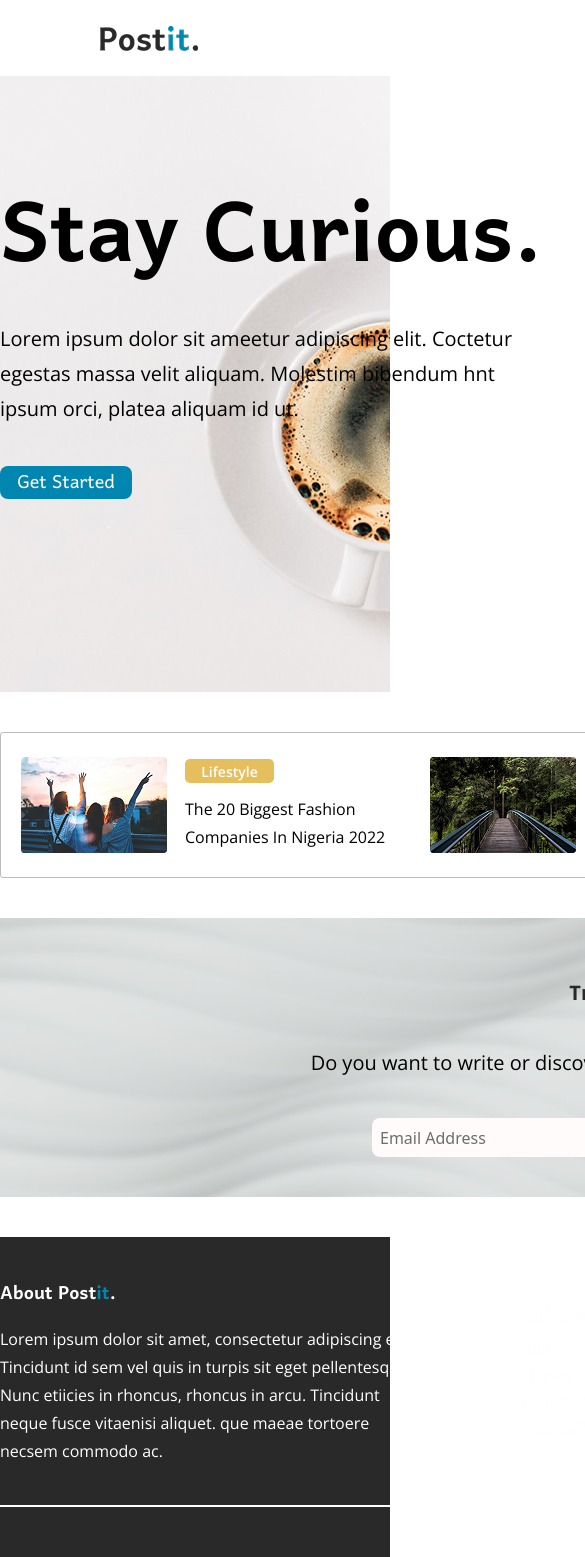
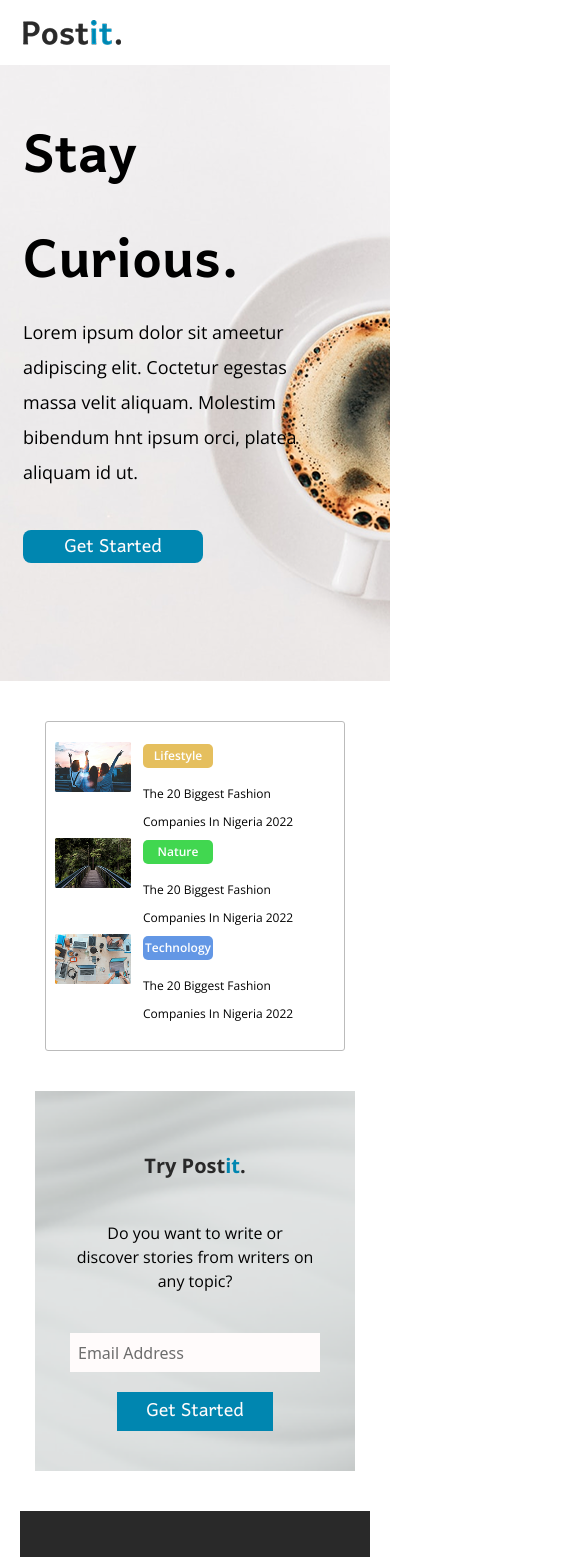
Before and after one commit to YounQsheyex/PostIt-Front-End, a React (Vite) app: page / in a window 390 px wide. Shown: the top 1557 px of the page, 585 px wide, since content can reach past the window. Built offline with nearby package versions, Linux system fonts and the light colour scheme.

Commit message:
feat:added responsivesness

```diff
--- a/package.json
+++ b/package.json
@@ -24,6 +24,7 @@
     "@types/react": "^19.1.2",
     "@types/react-dom": "^19.1.2",
     "@vitejs/plugin-react": "^4.4.1",
+    "daisyui": "^5.0.43",
     "eslint": "^9.25.0",
     "eslint-plugin-react-hooks": "^5.2.0",
     "eslint-plugin-react-refresh": "^0.4.19",
--- a/src/components/Footer.jsx
+++ b/src/components/Footer.jsx
@@ -6,10 +6,10 @@ import { FaArrowRight } from "react-icons/fa";
 
 const Footer = () => {
   return (
-    <div className="w-full bg-[#292929] mt-10">
-      <div className="w-[1240px] mx-auto py-10">
-        <div className="flex justify-between items-center">
-          <div className="w-[427px]">
+    <div className="w-[350px] mx-auto lg:w-full bg-[#292929] mt-10">
+      <div className="w-sm lg:w-[1240px] mx-auto py-10">
+        <div className="flex flex-col lg:flex lg:flex-row justify-between items-center">
+          <div className="w-sm px-5 lg:px-0 lg:w-[427px]">
             <h1 className="font-[700] font-[harmattan] text-[24px] text-[#ffffff]">
               About Post
               <span className="font-[700] text-[24px] text-[#0086b0]">it</span>.
@@ -21,11 +21,11 @@ const Footer = () => {
               que maeae tortoere necsem commodo ac.
             </p>
           </div>
-          <div className="w-[290px]">
+          <div className="w-sm lg:w-[290px] px-5 lg:px-0 mt-5 lg:mt-0">
             <h1 className="font-[700] font-[harmattan] text-[24px] text-[#fdfeff]">
               Quick Menu
             </h1>
-            <div className="flex justify-between items-center font-[400] font-[Open_Sans] text-[16px] text-[#fdfeff] leading-[27px]">
+            <div className="flex flex-col gap-5 justify-between lg:flex lg:flex-row lg:items-center font-[400] font-[Open_Sans] text-[16px] text-[#fdfeff] leading-[27px]">
               <div className="flex flex-col justify-between">
                 <a href="">Home</a>
                 <a href="">Stories</a>
@@ -39,25 +39,25 @@ const Footer = () => {
               </div>
             </div>
           </div>
-          <div className="w-[337px] ">
+          <div className="w-[337px] mt-5 lg:mt-0 ">
             <h1 className="font-[700] font-[Open_Sans] text-[18px] text-[#fdfeff] mb-5">
               Subscribe to our newsletter
             </h1>
             <div className="relative">
               <input
                 type="text"
-                className="relative w-[337px] h-[39px] rounded-[2px] bg-[#fdfeff]"
+                className="relative w-[300px] lg:w-[337px] h-[39px] rounded-[2px] bg-[#fdfeff]"
               />
-              <button className="flex items-center gap-1.5 p-2 w-[103px] h-[27px] bg-[#0086b0] text-[12px] text-[#fdfeff] font-[600] font-[Open_Sans] rounded-[2px] absolute right-2 top-1.5">
+              <button className="flex items-center gap-1.5 p-2 w-[103px] h-[27px] bg-[#0086b0] text-[12px] text-[#fdfeff] font-[600] font-[Open_Sans] rounded-[2px] absolute right-12 lg:right-2 top-1.5">
                 SubScribe
                 <FaArrowRight />
               </button>
             </div>
           </div>
         </div>
-        <hr className="mt-10 border-[1px] border-[#fdfeff] " />
+        <hr className="hidden lg:block lg:mt-10 lg:border-[1px] lg:border-[#fdfeff] " />
 
-        <div className="mt-5 w-[254px] flex justify-between items-center text-[#fdfeff] ml-auto">
+        <div className="mt-5 w-[200px] mx-auto  lg:mx-0 lg:w-[254px] flex justify-between items-center text-[#fdfeff] lg:ml-auto">
           <h1 className="font-[open_Sans] font-[600] text-[14px]">
             Terms and Policy
           </h1>
--- a/src/components/HeroBg.jsx
+++ b/src/components/HeroBg.jsx
@@ -3,19 +3,19 @@ import { Link } from "react-router-dom";
 
 const HeroBg = () => {
   return (
-    <div className="bg w-[1440px] h-[616px]">
-      <div className="w-[1240px] mx-auto font-[harmattan]">
-        <div className=" w-[595px] py-20 ">
-          <h1 className="text-[110px] text-[#000000] font-[700] ">
+    <div className="bg w-sm lg:w-[1440px] h-[616px]">
+      <div className="w-sm lg:w-[1240px] mx-auto font-[harmattan]">
+        <div className="w-[350px] py-10 lg:w-[595px] lg:py-20 ">
+          <h1 className="text-[70px] px-5 lg:px-0 lg:text-[110px] text-[#000000] font-[700] ">
             Stay Curious.
           </h1>
-          <p className="w-[540px] font-[Open_Sans] font-[400] text-[20px] leading-[35px] tracking-[2%] align-middle">
+          <p className="px-5 lg:px-0 w-[320px] lg:w-[540px] font-[Open_Sans] font-[400] text-[18px] lg:text-[20px] leading-[35px] tracking-[2%] align-middle">
             Lorem ipsum dolor sit ameetur adipiscing elit. Coctetur egestas
             massa velit aliquam. Molestim bibendum hnt ipsum orci, platea
             aliquam id ut.
           </p>
           <Link to={"/sign-up"}>
-            <button className="flex justify-center text-center rounded-[8px] w-[132px] h-[33px] bg-[#0086b0] text-[#fffbfb] font-[harmattan] font-[400] text-[24px] mt-10 cursor-pointer">
+            <button className="flex justify-center text-center rounded-[8px] w-[180px] lg:w-[132px] h-[33px] bg-[#0086b0] text-[#fffbfb] font-[harmattan] font-[400] text-[24px] mt-10 cursor-pointer ml-5 lg:ml-0">
               Get Started
             </button>
           </Link>
--- a/src/components/HeroDown.jsx
+++ b/src/components/HeroDown.jsx
@@ -35,29 +35,29 @@ const getBgColor = (title) => {
 const HeroDown = () => {
   return (
     <div>
-      <div className="w-[1240px] mx-auto mt-10 p-5 flex items-center justify-between border-[0.5px] border-[#bbbbbb] rounded-[3px]">
+      <div className="w-[300px] lg:w-[1240px] mx-auto mt-10 p-5 flex flex-col lg:flex-row items-center justify-between border-[0.5px] border-[#bbbbbb] rounded-[3px]">
         {data.map((item, index) => {
           return (
             <div
               key={index}
-              className="w-[381px] flex items-center justify-between"
+              className="w-[280px] lg:w-[381px] flex items-center justify-between"
             >
-              <div className="w-[146px] h-[96px] rounded-[3px]">
+              <div className="w-[100px] lg:w-[146px] h-[96px] rounded-[3px]">
                 <img src={item.img} alt="img" />
               </div>
-              <div className="py-1.5 flex flex-col justify-between">
+              <div className="lg:py-1.5 px-3 lg:px-0 flex flex-col justify-between">
                 <div
                   className={`${getBgColor(
                     item.title
-                  )} w-[89px] h-[24px] rounded-[5px] flex items-center`}
+                  )} w-[70px] lg:w-[89px] h-[24px] rounded-[5px] flex items-center`}
                 >
-                  <p className="mx-auto text-[14px] font-[600] font-[Open_Sans]  text-[#fdfeff] ">
+                  <p className="mx-auto text-[12px] lg:text-[14px] font-[600] font-[Open_Sans]  text-[#fdfeff] ">
                     {" "}
                     {item.title}
                   </p>
                 </div>
-                <div className="w-[217px]">
-                  <p className="font-[400] font-[Open_Sans] text-[16px] text-[#000000] leading-[28px] tracking-[2%] mt-3">
+                <div className="w-[180px] lg:w-[217px]">
+                  <p className="font-[400] font-[Open_Sans] text-[12px] lg:text-[16px] text-[#000000] leading-[28px] tracking-[2%] mt-3">
                     {item.description}
                   </p>
                 </div>
@@ -66,8 +66,8 @@ const HeroDown = () => {
           );
         })}
       </div>
-      <div className="tybg w-[1240px] mx-auto mt-10 flex flex-col items-center justify-center text-center">
-        <div className="w-[646px] flex flex-col items-center mx-auto py-10">
+      <div className="tybg w-[320px] lg:w-[1240px] mx-auto mt-10 flex flex-col items-center text-center">
+        <div className="w-sm lg:w-[646px] flex flex-col items-center lg:mx-auto py-10 ">
           <h1 className="mt-5 font-[Open_Sans] font-[700] text-[20px] text-[#292929] ">
             Try Post
             <span className="font-[700] font-[Open_Sans] text-[#0086b0]">
@@ -75,16 +75,16 @@ const HeroDown = () => {
             </span>
             .
           </h1>
-          <p className="my-10 w-[646px] font-[Open_Sans] font-[400] text-[20px]">
+          <p className="my-10 px-5 lg:px-0 w-[280px] lg:w-[646px] font-[Open_Sans] font-[400] lg:text-[20px]">
             Do you want to write or discover stories from writers on any topic?
           </p>
-          <div className="flex items-center gap-0">
+          <div className="flex flex-col items-center mx-auto lg:justify-center gap-5 lg:flex lg:flex-row lg:items-center  lg:gap-0">
             <input
-              className="w-[340px] h-[39px] bg-[#fffbfb] p-2  text-[#000000] placeholder:text-[#6d6d6d] rounded-bl-[8px] rounded-tl-[8px]"
+              className="w-[250px] p-2 lg:w-[340px] h-[39px] bg-[#fffbfb] lg:p-2  text-[#000000] placeholder:text-[#6d6d6d] lg:rounded-bl-[8px] lg:rounded-tl-[8px]"
               type="text"
               placeholder="Email Address"
             />
-            <button className="w-[156px] h-[39px] rounded-br-[8px] rounded-tr-[8px] bg-[#0086b0] text-[#fffbfb] font-[harmattan] text-[24px]">
+            <button className="w-[156px] h-[39px]  lg:rounded-br-[8px] lg:rounded-tr-[8px] bg-[#0086b0] text-[#fffbfb] font-[harmattan] text-[24px]">
               Get Started
             </button>
           </div>
--- a/src/components/NotLogNav.jsx
+++ b/src/components/NotLogNav.jsx
@@ -4,14 +4,14 @@ import logo from "../assets/Postit.png";
 
 const NotLogNav = () => {
   return (
-    <div className="w-[1440px] flex justify-between items-center mx-auto p-5">
-      <nav className="flex justify-between gap-10 mx-auto items-center w-[1240px] font-[harmattan]">
+    <div className="w-sm lg:w-[1440px] flex justify-between items-center mx-auto p-5">
+      <nav className="w-sm lg:w-[1240px] lg:flex lg:justify-between gap-10 lg:gap-0mx-auto items-center  font-[harmattan]">
         <Link to={"/"}>
           <div>
             <img src={logo} alt="logo" />
           </div>
         </Link>
-        <div className="w-[418px] flex items-center justify-between">
+        <div className="hidden lg:w-[418px] lg:flex lg:items-center justify-between">
           <a href="/" className="text-[24px] font-[400] text-[#292929]">
             Stories
           </a>
--- a/src/index.css
+++ b/src/index.css
@@ -1,2 +1,5 @@
 @import "tailwindcss";
 @import "animate.css";
+@plugin "daisyui" {
+  themes: light--default;
+}
```
Also changed, not shown: src/components/Login.jsx (+12 -12 lines), src/components/Register.jsx (+14 -14 lines), 1 other file (tests, documents, lock files or other folders).
